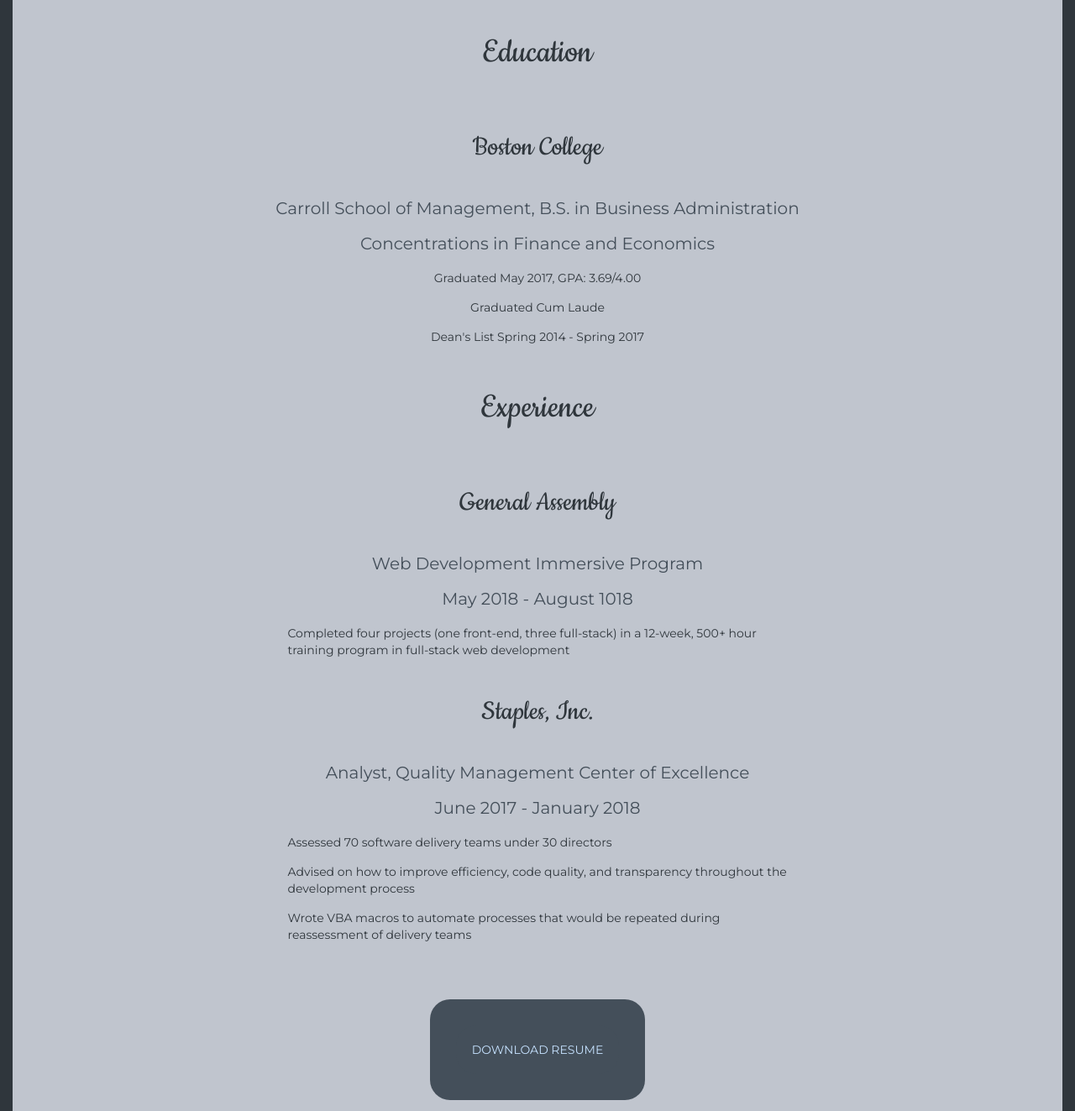
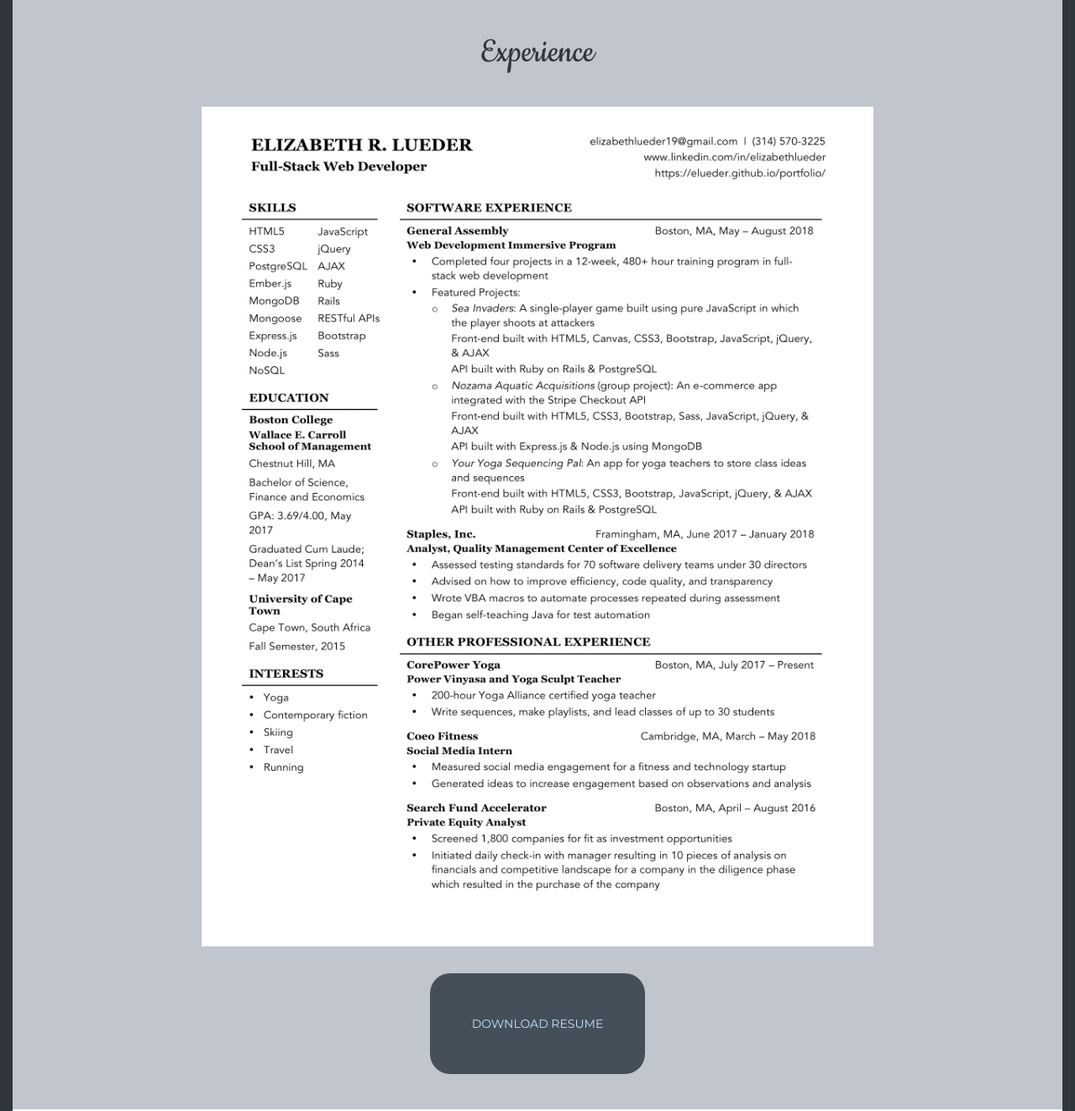
Before and after one commit to elueder/portfolio, a website: page index.html in a window 1280 px wide. Shown: the part 1747-3070 px from the top of the page at 84% size. Drawn offline with nearby package versions, Linux system fonts and the light colour scheme.

Commit message:
Add image of resume and change heading fonts

```diff
--- a/assets/styles/main.scss
+++ b/assets/styles/main.scss
@@ -240,6 +240,8 @@
 
 #skills h3 {
   color: $darkest;
+  font-family: $sans-serif;
+  font-size: 22px;
 }
 
 #skills li {
@@ -274,10 +276,6 @@
   width: 50%;
 }
 
-#experience .education {
-  text-align: center;
-}
-
 #projects {
   background-color: $lightestest;
   height: 580px;
--- a/index.html
+++ b/index.html
@@ -95,24 +95,8 @@
   </section>
   <div class="line"></div>
   <section id="experience">
-    <h2>Education</h2>
-    <h3>Boston College</h3>
-    <h4>Carroll School of Management, B.S. in Business Administration</h4>
-    <h4>Concentrations in Finance and Economics</h4>
-    <p class="education">Graduated May 2017, GPA: 3.69/4.00</p>
-    <p class="education">Graduated Cum Laude</p>
-    <p class="education">Dean's List Spring 2014 - Spring 2017</p>
     <h2>Experience</h2>
-    <h3>General Assembly</h3>
-    <h4>Web Development Immersive Program</h4>
-    <h4>May 2018 - August 1018</h4>
-    <p>Completed four projects (one front-end, three full-stack) in a 12-week, 500+ hour training program in full-stack web development</p>
-    <h3>Staples, Inc.</h3>
-    <h4>Analyst, Quality Management Center of Excellence</h4>
-    <h4>June 2017 - January 2018</h4>
-    <p>Assessed 70 software delivery teams under 30 directors</p>
-    <p>Advised on how to improve efficiency, code quality, and transparency throughout the development process</p>
-    <p>Wrote VBA macros to automate processes that would be repeated during reassessment of delivery teams</p>
+    <a href="ElizabethLuederResume.pdf" target="_blank"><img src="images/ElizabethLuederResume-1.png" alt="Elizabeth Lueder Resume" width=800 height=1000></a>
     <br>
     <br>
     <button id="download-resume" class="btn btn-dark"><a href="ElizabethLuederResume.pdf" target="_blank" class="btn btn-dark">DOWNLOAD RESUME</a></button>
```
Also changed, not shown: assets/styles/main.css, images/ElizabethLuederResume-1.png (added), 1 other file.
